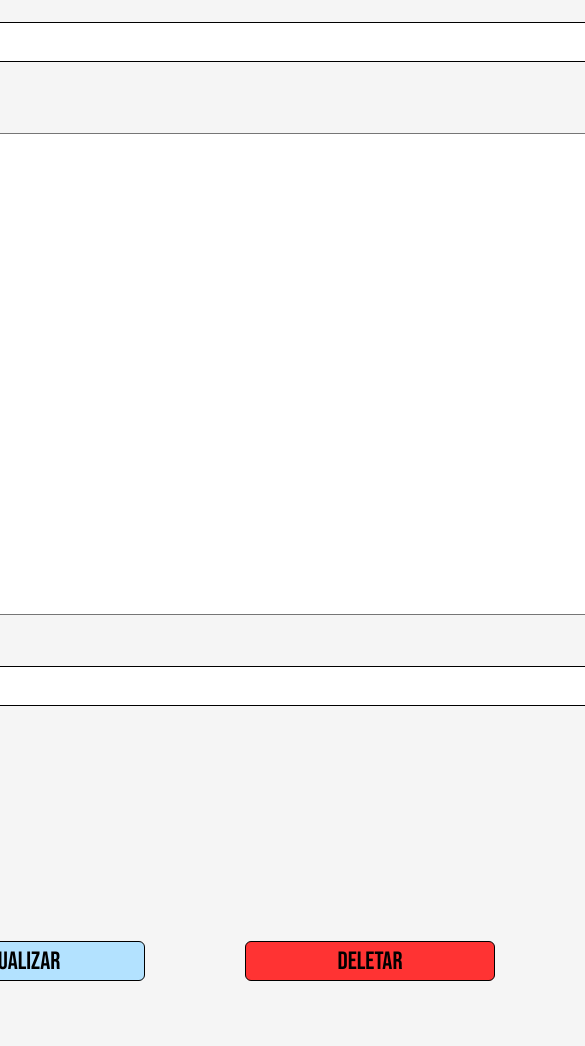
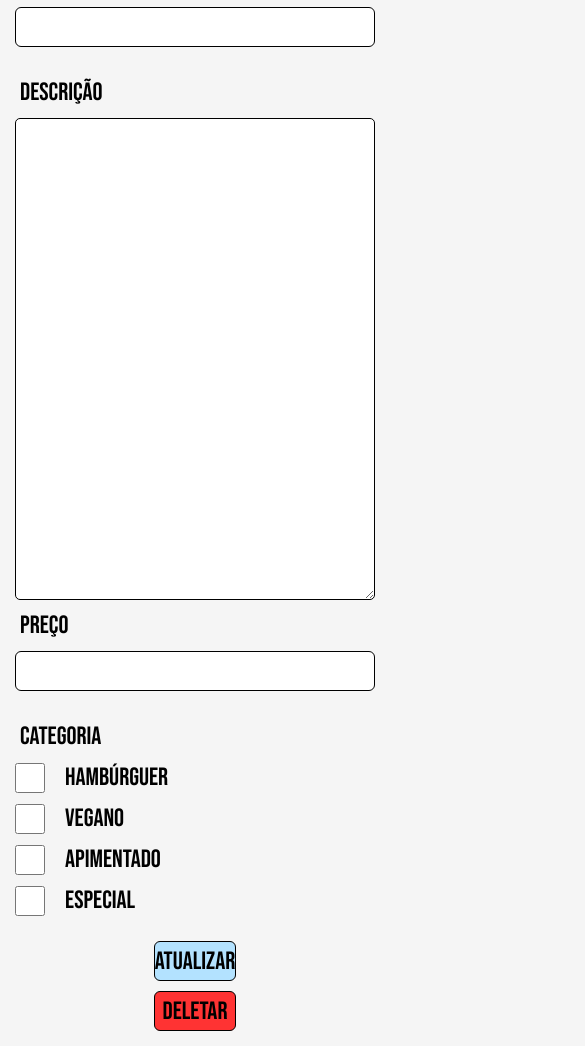
Before and after one commit to Fernanda8234/honkerburguer, a plain HTML site: page Front-End-ADM/tela-editar-apagar-produto/index.html in a window 390 px wide. Shown: the part 457-1503 px from the top of the page, 585 px wide, since content can reach past the window. Before the commit the page ends 1468 px from the top, so only its background shows below. Drawn offline with Linux system fonts and the light colour scheme.

Commit message:
telas do produto com a responsividade

```diff
--- a/Front-End-ADM/tela-adicionar-produto/css/style.css
+++ b/Front-End-ADM/tela-adicionar-produto/css/style.css
@@ -78,6 +78,7 @@ textarea{
     width: 800px;
     padding: 10px;
     font-size: 20px;
+    border: 1px solid rgb(0, 0, 0);
     border-radius: 5px;
 }
 
@@ -117,3 +118,22 @@ button, input[type="checkbox"], #preview{
     resize: horizontal;
     resize: vertical;
 } */
+@media (max-width: 768px){
+    form{
+        width: 723px;
+    }
+
+    textarea{
+        width: 700px;
+    }
+}
+
+@media (max-width: 480px){
+    form{
+        width: 470px;
+    }
+
+    textarea{
+        width: 450px;
+    }
+}
--- a/Front-End-ADM/tela-editar-apagar-produto/css/style.css
+++ b/Front-End-ADM/tela-editar-apagar-produto/css/style.css
@@ -78,6 +78,7 @@ textarea{
     width: 800px;
     padding: 10px;
     font-size: 20px;
+    border: 1px solid rgb(0, 0, 0);
     border-radius: 5px;
 }
 
@@ -93,8 +94,9 @@ input[type="checkbox"]{
 
 .botoes{
     display: flex;
-    flex-wrap: wrap;
-    gap: 100px;
+    justify-content: center;
+    align-items: center;
+    gap: 20px;
 }
 
 #atualizar{
@@ -129,3 +131,36 @@ button, input[type="checkbox"], #preview{
     resize: horizontal;
     resize: vertical;
 } */
+
+@media (max-width: 768px){
+    form{
+        width: 100%;
+        padding: 20px;
+    }
+
+    textarea{
+        width: 100%;
+    }
+}
+
+@media (max-width: 480px){
+    form{
+        width: 100%;
+        padding: 15px;
+    }
+
+    textarea{
+        width: 100%;
+    }
+
+    .botoes{
+        flex-direction: column;
+        gap: 10px;
+        padding-top: 15px;
+    }
+
+    #atualizar, #deletar{
+        width: 100%;
+        max-width: 300px;
+    }
+}
```
